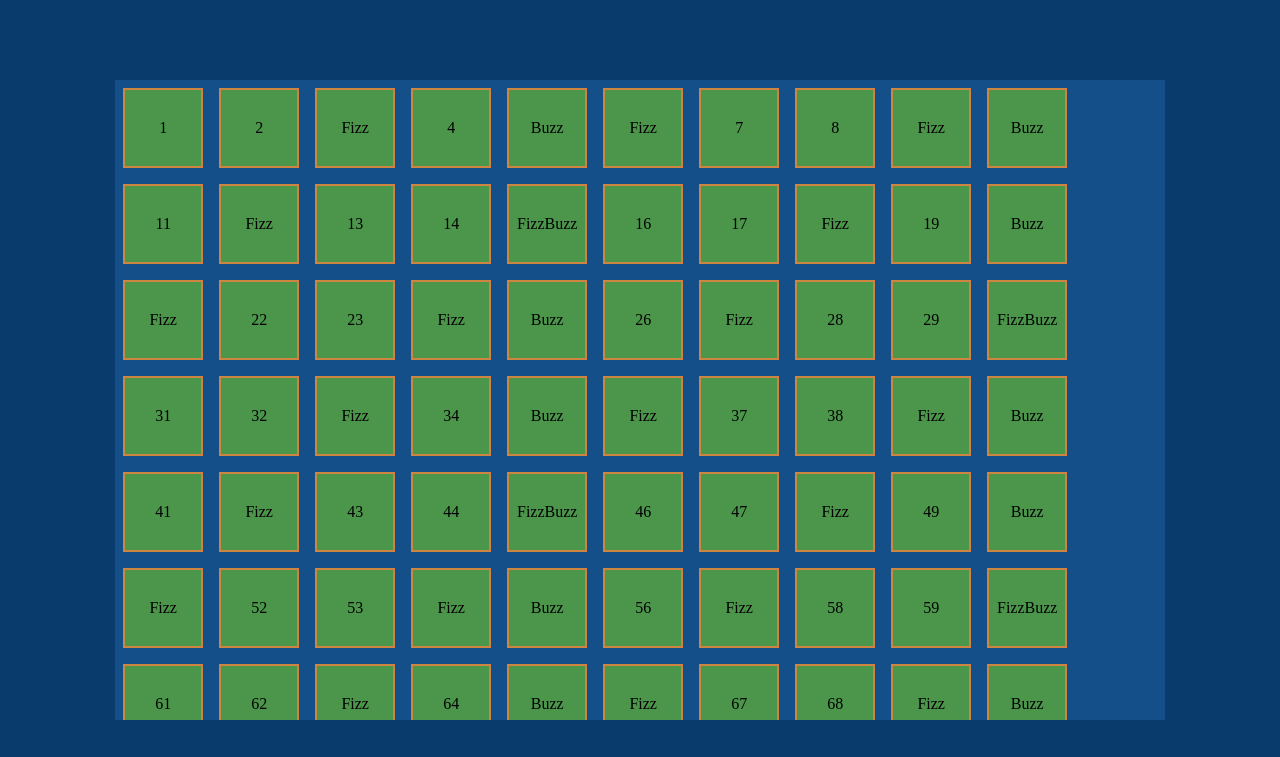
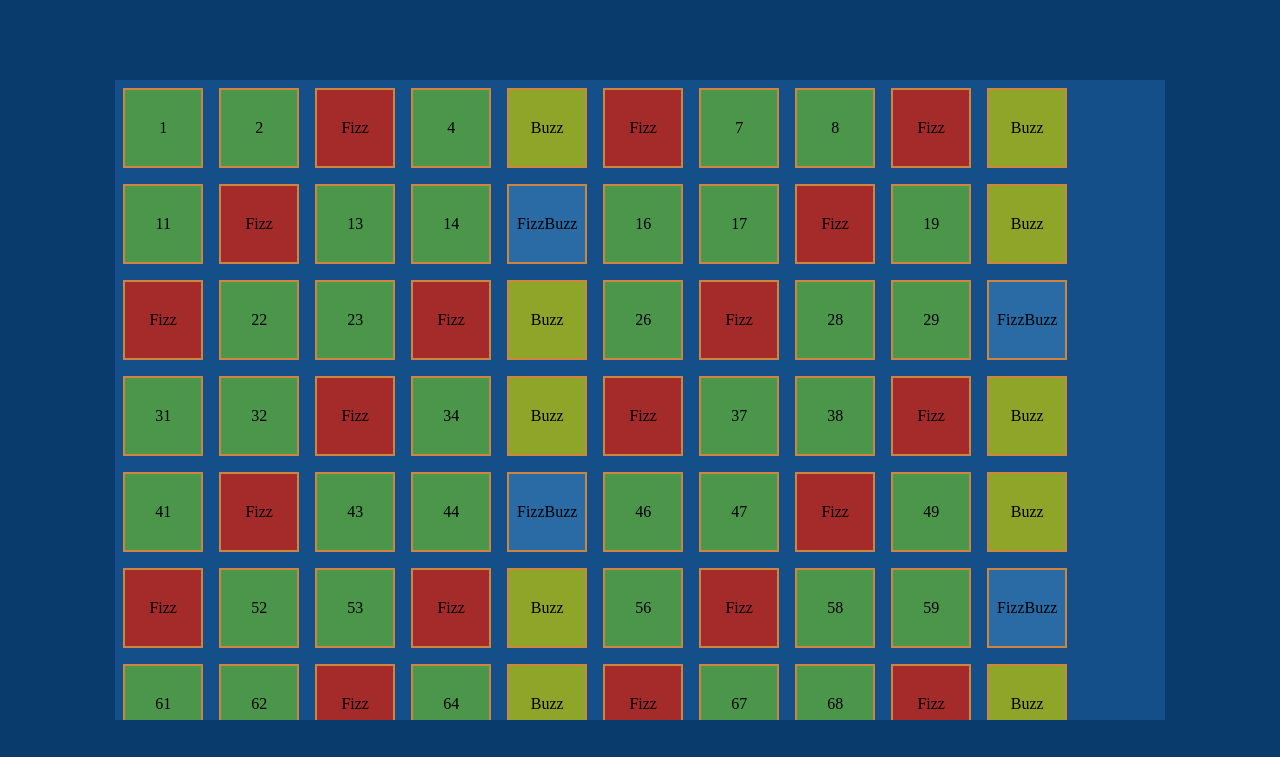
Before and after one commit to Daedry/js-fizzbuzzdom, a plain HTML site: page bonus/index.html in a window 1280 px wide. Drawn offline with Linux system fonts and the light colour scheme.

Commit message:
add finish bonus milestone 3

```diff
--- a/bonus/asset/main.js
+++ b/bonus/asset/main.js
@@ -11,19 +11,19 @@ for (var i = 1; i <= 100; i++) {
   if (i % 3 == 0 && i % 5 == 0) {
     console.log("FizzBuzz");
     document.getElementById("grid").innerHTML += `
-    <div id="cells">
+    <div id="cells" class="fizz-buzz">
            FizzBuzz
     </div>`;
   } else if (i % 5 == 0) {
     console.log("Buzz");
     document.getElementById("grid").innerHTML += `
-    <div id="cells">
+    <div id="cells" class="buzz">
       Buzz
     </div>`;
   } else if (i % 3 == 0) {
     console.log("Fizz");
     document.getElementById("grid").innerHTML += `
-    <div id="cells">
+    <div id="cells" class="fizz">
       Fizz
     </div>`;
   } else {
--- a/bonus/asset/style.css
+++ b/bonus/asset/style.css
@@ -32,6 +32,18 @@ body {
   margin: 0.5rem;
 }
 
+#cells.fizz{
+  background-color: brown;
+}
+
+#cells.fizz-buzz{
+  background-color: rgb(42, 106, 165);
+}
+
+#cells.buzz{
+  background-color: rgb(142, 165, 42);
+}
+
 ::-webkit-scrollbar {
   width: 4px;
   height: 4px;
```
Also changed, not shown: bonus/index.html (+1 -0 lines).
